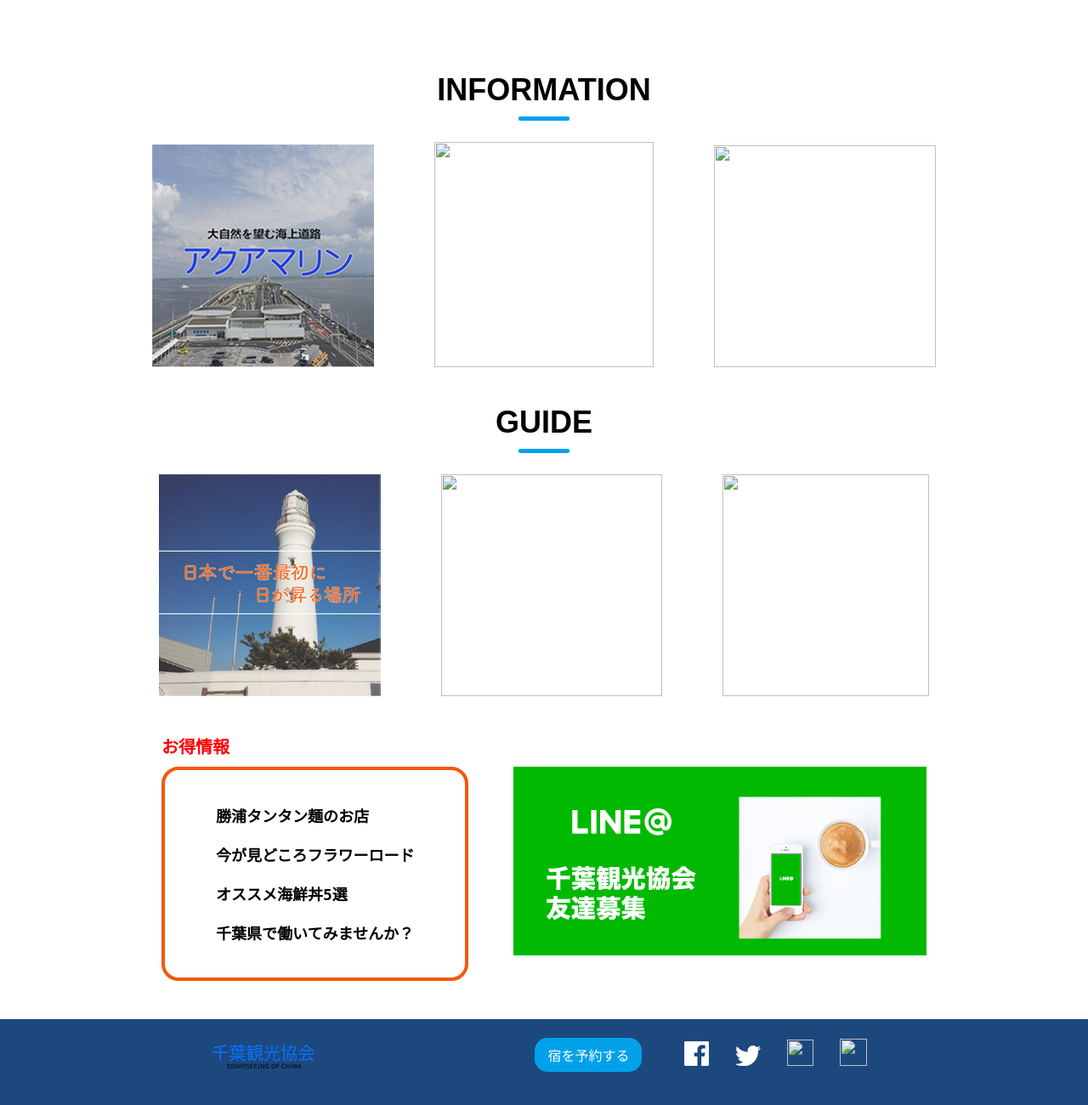
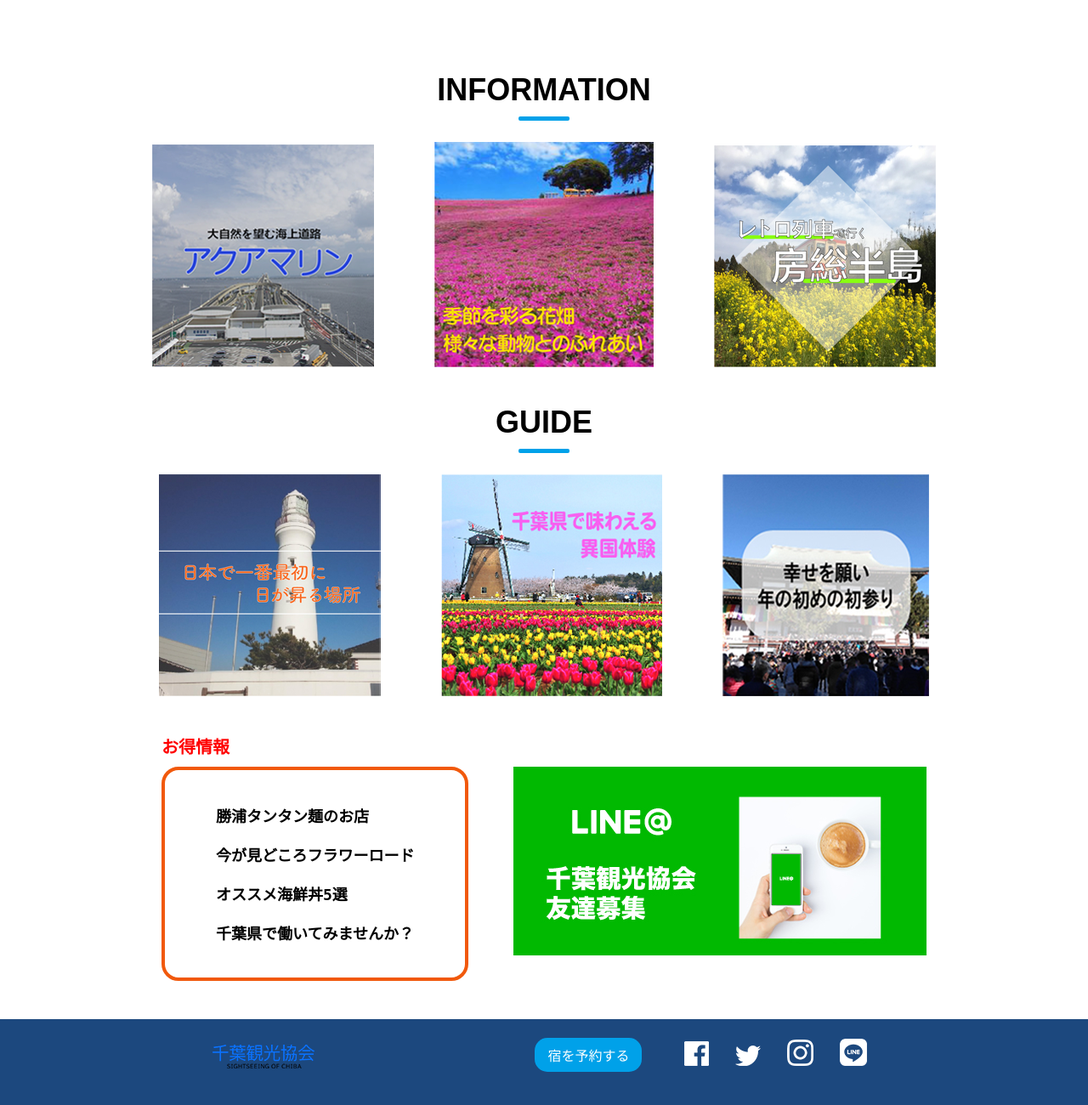
Before and after one commit to 725sc/725sc.github.io, a plain HTML site: page index.html in a window 1280 px wide. Shown: the part 742-2042 px from the top of the page at 85% size. Drawn offline with Linux system fonts and the light colour scheme.

Commit message:
Update index.html

```diff
--- a/index.html
+++ b/index.html
@@ -23,7 +23,7 @@
         <div class="know gnavipic"> <img src="common/know.png" width="30" height="26"/> </div>
       </li>
     </ul>
-    <div class="sns"> <img src="common/facebook black.png" width="26" height="25"/> <img src="common/witter black.png" width="28" height="24" alt=""/> <img src="images/確認用カンプ-assets/line black.png" width="27" height="28" alt=""/> <img src="images/確認用カンプ-assets/instagram black.png" width="27" height="26" alt=""/> </div>
+    <div class="sns"> <img src="common/facebook black.png" width="26" height="25"/> <img src="common/witter black.png" width="28" height="24" alt=""/> <img src="common/line black.png" width="27" height="28" alt=""/> <img src="icommon/instagram black.png" width="27" height="26" alt=""/> </div>
     <a href="#" class="btn booking">宿を予約する</a> </div>
 </header>
 <main>
@@ -39,10 +39,10 @@
   <div class="main-container">
     <div class="information-wrapper">
       <h1><strong>INFORMATION</strong></h1>
-      <img src="common/acuamarin.png" width="261" height="262" alt=""/> <img src="images/確認用カンプ-assets/flower.png" width="258" height="265" alt=""/> <img src="images/確認用カンプ-assets/boso.png" width="261" height="261" alt=""/> </div>
+      <img src="common/acuamarin.png" width="261" height="262" alt=""/> <img src="common/flower.png" width="258" height="265" alt=""/> <img src="common/boso.png" width="261" height="261" alt=""/> </div>
     <div class="guide-wrapper">
       <h1><strong>GUIDE</strong></h1>
-      <img src="common/lighthouse.png" width="261" height="261" alt=""/> <img src="images/確認用カンプ-assets/wind mill.png" width="260" height="261" alt=""/> <img src="images/確認用カンプ-assets/narita temple.png" width="243" height="261" alt=""/> </div>
+      <img src="common/lighthouse.png" width="261" height="261" alt=""/> <img src="common/wind mill.png" width="260" height="261" alt=""/> <img src="common/narita temple.png" width="243" height="261" alt=""/> </div>
   </div>
   <div class="news-wrapper">
     <h2><strong>お得情報</strong></h2>
@@ -55,7 +55,7 @@
     <img src="common/LINE.jpg" width="486" height="222" alt=""/_> </div>
 </main>
 <footer> <img src="common/logo.png" width="120" height="28" alt=""/>
-  <div class="footer-sns"> <img src="common/facebook icon.png" width="29" height="29" alt=""/> <img src="common/twitter icon.png" width="30" height="24" alt=""/> <img src="images/確認用カンプ-assets/instagram icon.png" width="31" height="31" alt=""/> <img src="images/確認用カンプ-assets/line icon.png" width="32" height="32" alt=""/> </div>
+  <div class="footer-sns"> <img src="common/facebook icon.png" width="29" height="29" alt=""/> <img src="common/twitter icon.png" width="30" height="24" alt=""/> <img src="common/instagram icon.png" width="31" height="31" alt=""/> <img src="common/line icon.png" width="32" height="32" alt=""/> </div>
   <a href="#" class="btn-footer">宿を予約する</a> </footer>
 </body>
 </html>
```
